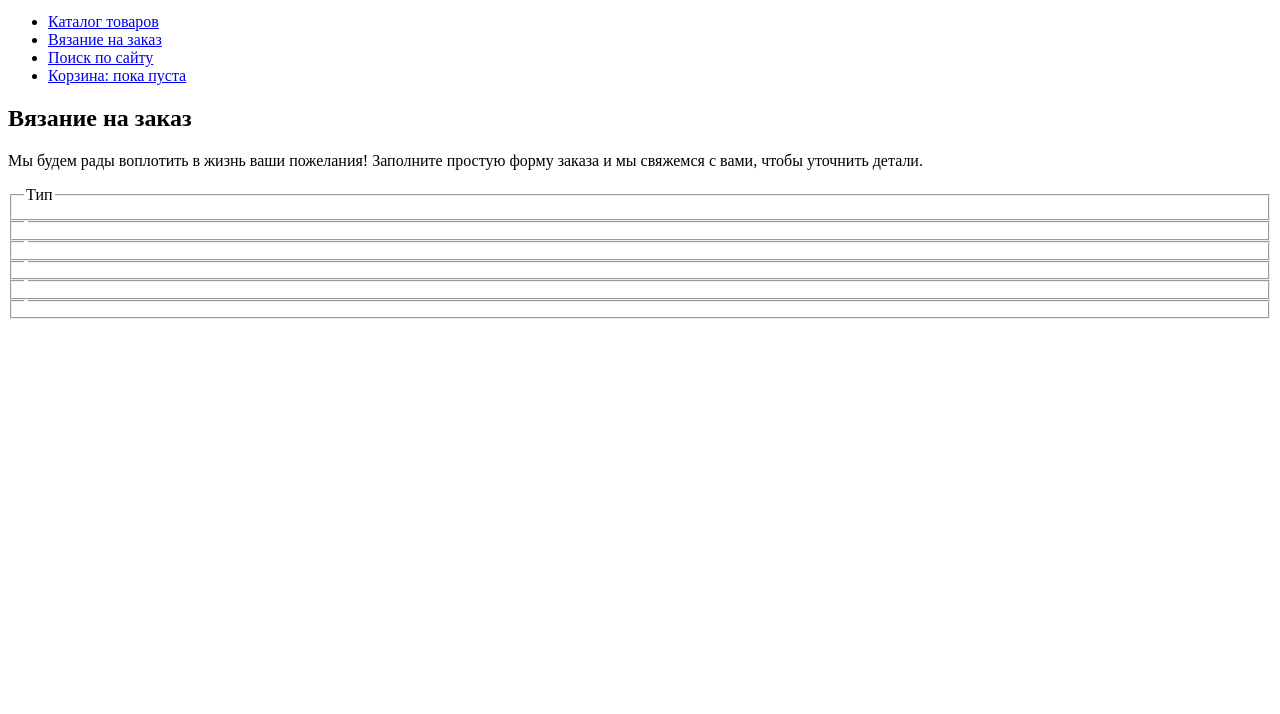
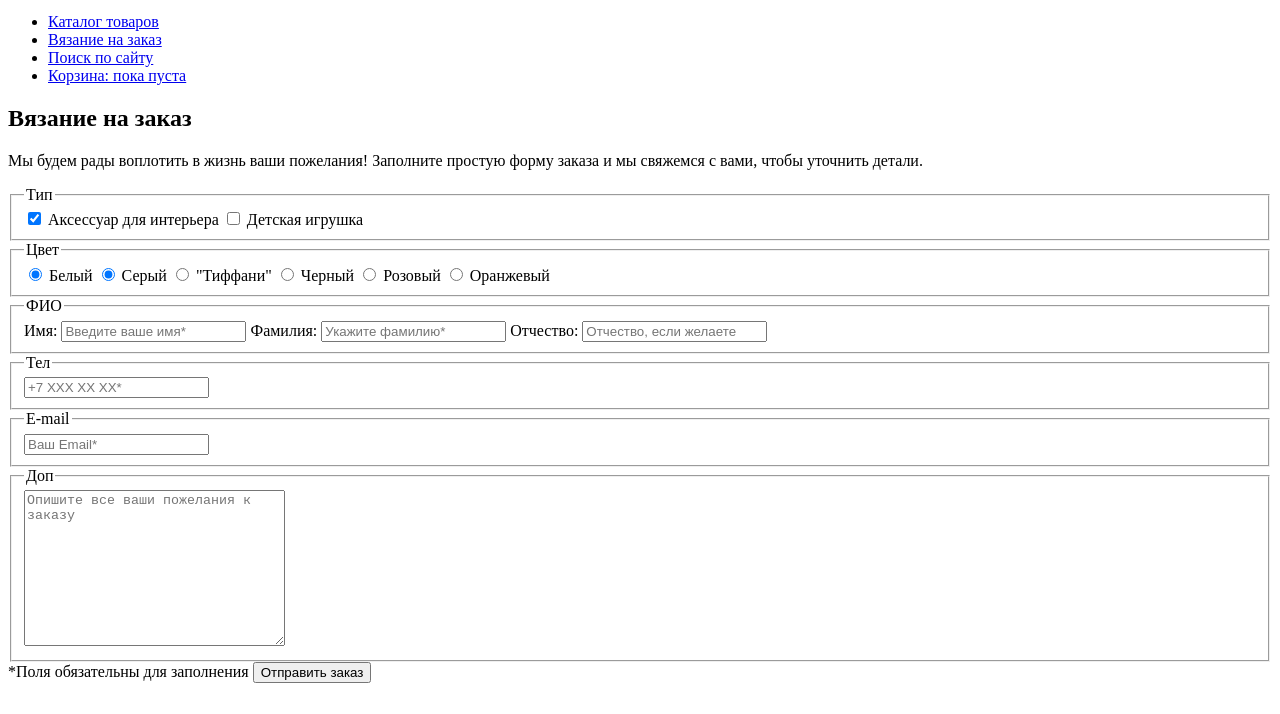
Before and after one commit to foremna/340827-mishka, a website: page source/form.html in a window 1280 px wide. Shown: the part 86-800 px from the top of the page. Drawn offline with Linux system fonts and the light colour scheme.

Commit message:
Добавляет форму заказа

```diff
--- a/source/form.html
+++ b/source/form.html
@@ -45,24 +45,51 @@
         <div class="orders__form-orders form-order">
           <form action="https://echo.htmlacademy.ru" method="get" class="form-order__forms forms-orders" id="form-orders">
             <div class="forms-orders__wrapper fields-form">
-              <fieldset class="fields-form__checkbox set-form" form="form-orders" title="Тип">
+              <fieldset class="fields-form__checkbox-types checkbox-type set-form" form="form-orders" title="Тип">
                 <legend class="fields-form__legend legends">Тип</legend>
+                <input class="checkbox-type__input" type="checkbox" name="interior" id="interior" checked>
+                <label class="checkbox-type__label" for="interior">Аксессуар для интерьера</label>
+                <input class="checkbox-type__input" type="checkbox" name="toys" id="toys">
+                <label class="checkbox-type__label" for="toys">Детская игрушка</label>
               </fieldset>
-              <fieldset class="fields-form__ set-form" form="form-orders">
-                <legend class="fields-form__legend legends"></legend>
+              <fieldset class="fields-form__radio-colors radio-color set-form" form="form-orders">
+                <legend class="fields-form__legend legends">Цвет</legend>
+                <input class="radio-color__input" type="radio" name="white" id="white" checked>
+                <label class="radio-color__label" for="white">Белый</label>
+                <input class="radio-color__input" type="radio" name="gray" id="gray" checked>
+                <label class="radio-color__label" for="gray">Серый</label>
+                <input class="radio-color__input" type="radio" name="tiffany" id="tiffany">
+                <label class="radio-color__label" for="tiffany">"Тиффани"</label>
+                <input class="radio-color__input" type="radio" name="black" id="black">
+                <label class="radio-color__label" for="black">Черный</label>
+                <input class="radio-color__input" type="radio" name="pink" id="pink">
+                <label class="radio-color__label" for="pink">Розовый</label>
+                <input class="radio-color__input" type="radio" name="orange" id="orange">
+                <label class="radio-color__label" for="orange">Оранжевый</label>
               </fieldset>
-              <fieldset class="fields-form__ set-form" form="form-orders">
-                <legend class="fields-form__legend legends"></legend>
+              <fieldset class="fields-form__full-names full-name set-form" form="form-orders">
+                <legend class="fields-form__legend legends">ФИО</legend>
+                <label class="full-name__label" for="name">Имя:</label>
+                <input class="full-name__input" type="text" name="name" id="name" placeholder="Введите ваше имя*" required>
+                <label class="full-name__label" for="surname">Фамилия:</label>
+                <input class="full-name__input" type="text" name="surname" id="surname" placeholder="Укажите фамилию*" required>
+                <label class="full-name__label" for="patronymic">Отчество:</label>
+                <input class="full-name__input" type="text" name="patronymic" id="patronymic" placeholder="Отчество, если желаете">
               </fieldset>
-              <fieldset class="fields-form__ set-form" form="form-orders">
-                <legend class="fields-form__legend legends"></legend>
+              <fieldset class="fields-form__phones phone set-form" form="form-orders">
+                <legend class="fields-form__legend legends">Тел</legend>
+                <input class="phone__input" type="text" name="phone" pattern="\+7-[0-9]{3}-[0-9]{2}-[0-9]{2}" placeholder="+7 ХХХ ХХ ХХ*" required>
               </fieldset>
-              <fieldset class="fields-form__ set-form" form="form-orders">
-                <legend class="fields-form__legend legends"></legend>
+              <fieldset class="fields-form__emails email set-form" form="form-orders">
+                <legend class="fields-form__legend legends">E-mail</legend>
+                <input type="email" name="email" placeholder="Ваш Email*" required>
               </fieldset>
-              <fieldset class="fields-form__ set-form" form="form-orders">
-                <legend class="fields-form__legend legends"></legend>
+              <fieldset class="fields-form__others other set-form" form="form-orders">
+                <legend class="fields-form__legend legends">Доп</legend>
+                <textarea name="other" cols="30" rows="10" placeholder="Опишите все ваши пожелания к заказу"></textarea>
               </fieldset>
+              <span class="orders__required-field">*Поля обязательны для заполнения</span>
+              <button class="orders__send-order button" type="submit">Отправить заказ</button>
             </div>
           </form>
         </div>
```
